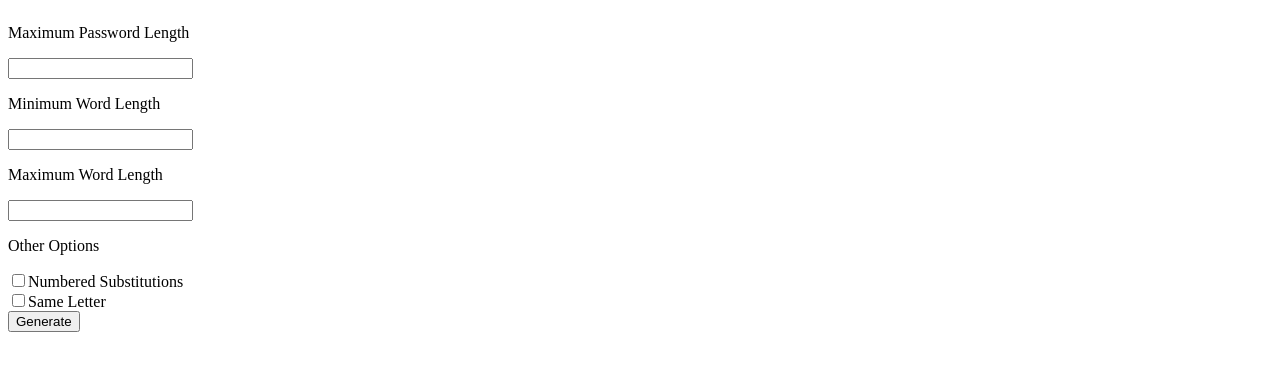
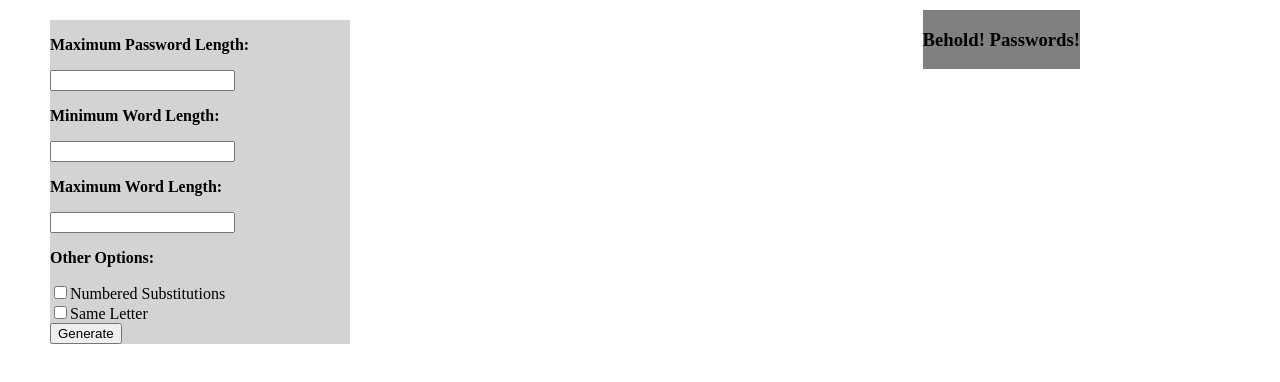
Before and after one commit to Skors004/PasswordGenerator, a plain HTML site: page Password_Generator.html in a window 1280 px wide. Drawn offline with Linux system fonts and the light colour scheme.

Commit message:
Update Password_Generator.html

```diff
--- a/Password_Generator.html
+++ b/Password_Generator.html
@@ -1,20 +1,37 @@
 <html>
     <style>
+        aside{
+            position: absolute;
+            background-color: grey;
+            right: 200px;
+            top: 10px;
+        }
+        section{
+            position: absolute;
+            left: 50px;
+            top: 20px;
+            background-color: lightgrey;
+            width: 300px;
+        }
         p{
-            font: bold;
+            font-weight: bold;
         }
+
     </style>
     <body>
-        <main>
+        <aside>
+            <h3>Behold! Passwords!</h3>
             <table id = "results">
             </table>
-            <p> Maximum Password Length </p>
+        </aside>
+        <section>
+            <p> Maximum Password Length: </p>
             <input type = "text" id = "PassLength" maxlength = "2"> <br>
-            <p> Minimum Word Length </p>
+            <p> Minimum Word Length: </p>
             <input type = "text" id = "MinWordLength" maxlength = "1"> <br>
-            <p> Maximum Word Length </p>
+            <p> Maximum Word Length: </p>
             <input type = "text" id = "MaxWordLength" maxlength = "1"> <br>
-            <p> Other Options </p>
+            <p> Other Options: </p>
             <input type = "checkbox" name = "options"
                    value = "numbers">Numbered Substitutions<br>
             <input type = "checkbox" name = "options"
@@ -94,14 +111,14 @@
                                 }
                             }
                             result = result + selected;
-                            alert(result);
                             i++;
                         }
-                        contents = document.createTextNode(result);
-                        td.appendChild(contents);
-                        trow.appendChild(td);
-                        t.appendChild(trow);
+
                     }
+                    contents = document.createTextNode(result);
+                    td.appendChild(contents);
+                    trow.appendChild(td);
+                    t.appendChild(trow);
                 }
             </script>
             <script type = "text/javascript">
@@ -112,6 +129,6 @@
             <script>
                 var words = ["the","of","and","a","to","in","is","you","that","it","he","was","for","on","are","as","with","his","they","I","at","be","this","have","from","or","one","had","by","word","but","not","what","all","were","we","when","your","can","said","there","use","an","each","which","she","do","how","their","if","will","up","other","about","out","many","then","them","these","so","some","her","would","make","like","him","into","time","has","look","two","more","write","go","see","number","no","way","could","people","my","than","first","water","been","call","who","oil","its","now","find","long","down","day","did","get","come","made","may","part"];
             </script>
-        </main>
+        </section>
     </body>
 </html>
```
